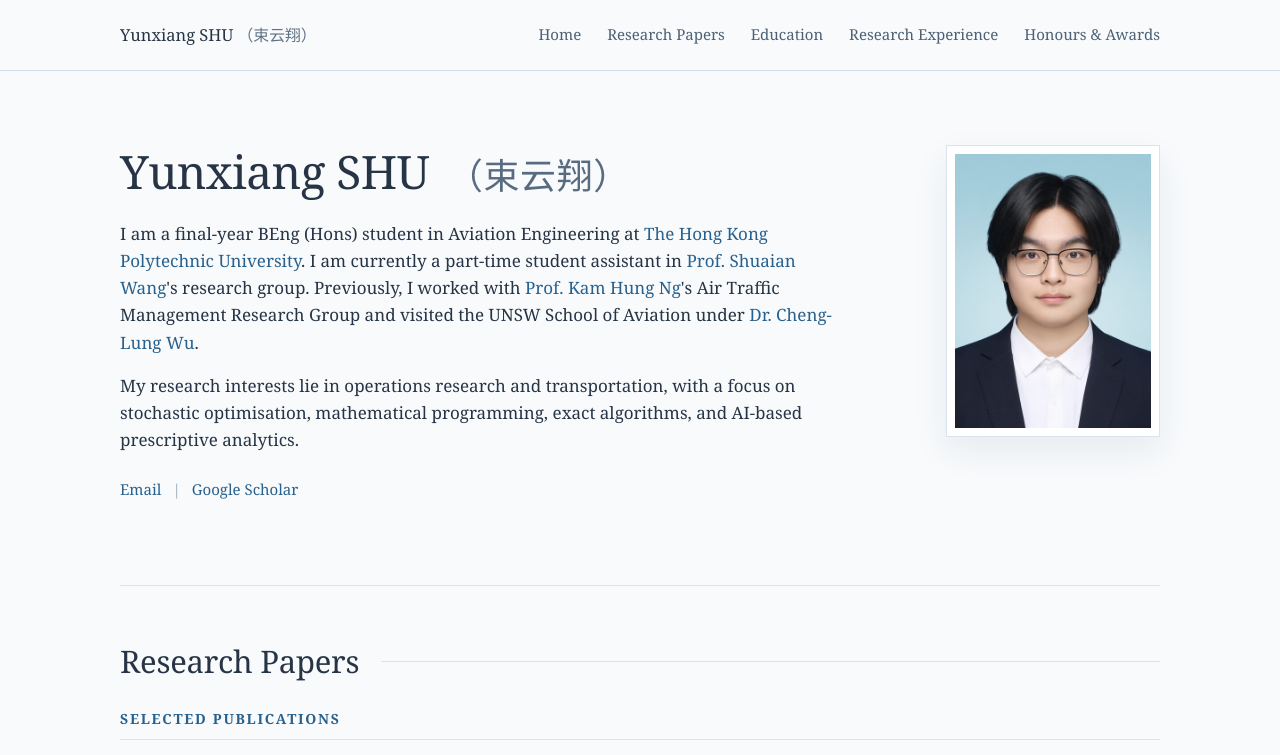
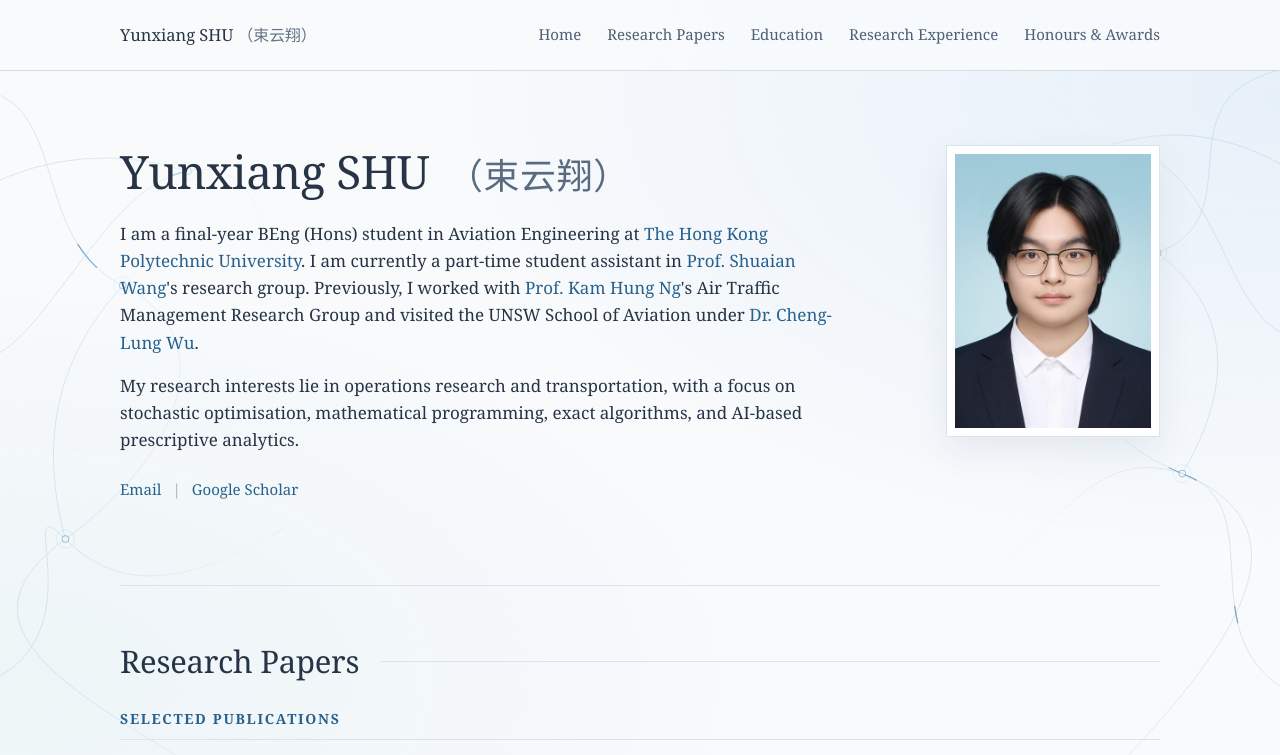
Before and after one commit to Richard2025-hub/richard2025-hub.github.io, a plain HTML site: page index.html in a window 1280 px wide. Shown: the top 755 px of the page. Drawn offline with Linux system fonts and the light colour scheme.

Commit message:
Add decorative aviation network background

```diff
--- a/index.html
+++ b/index.html
@@ -9,7 +9,7 @@
     <link rel="canonical" href="https://richard2025-hub.github.io/" />
     <link rel="sitemap" type="application/xml" href="./sitemap.xml" />
     <title>Yunxiang SHU（束云翔） | Academic Homepage</title>
-    <link rel="stylesheet" href="./styles.css?v=20261110f" />
+    <link rel="stylesheet" href="./styles.css?v=20261120-network" />
     <script type="application/ld+json">
       {
         "@context": "https://schema.org",
@@ -31,6 +31,46 @@
     </script>
   </head>
   <body>
+    <div class="ambient-network" aria-hidden="true">
+      <svg class="network-map network-map--left" viewBox="0 0 360 900" fill="none" focusable="false">
+        <g class="network-routes">
+          <path d="M-40 70 C90 70 30 250 150 310 S230 510 80 620 S90 810 310 940" />
+          <path d="M-60 390 C30 460 110 190 230 170 S300 310 400 340" />
+          <path d="M-30 800 C130 750 10 550 80 620 S240 680 390 580" />
+          <path d="M-20 190 Q100 130 230 170 M150 310 Q30 440 80 620" />
+        </g>
+        <g class="network-signals">
+          <path class="network-signal" pathLength="100" d="M-40 70 C90 70 30 250 150 310 S230 510 80 620 S90 810 310 940" />
+          <path class="network-signal network-signal--second" pathLength="100" d="M-60 390 C30 460 110 190 230 170 S300 310 400 340" />
+          <path class="network-signal network-signal--third" pathLength="100" d="M-30 800 C130 750 10 550 80 620 S240 680 390 580" />
+        </g>
+        <g class="network-nodes">
+          <circle cx="150" cy="310" r="4" /><circle cx="80" cy="620" r="4" /><circle cx="230" cy="170" r="4" />
+        </g>
+        <g class="network-halos">
+          <circle cx="150" cy="310" r="11" /><circle cx="80" cy="620" r="11" /><circle cx="230" cy="170" r="11" />
+        </g>
+      </svg>
+      <svg class="network-map network-map--right" viewBox="0 0 360 900" fill="none" focusable="false">
+        <g class="network-routes">
+          <path d="M400 40 C190 60 340 220 210 270 S70 470 240 540 S300 760 120 940" />
+          <path d="M400 370 C280 400 300 100 120 150 S30 300 -40 350" />
+          <path d="M400 820 C230 760 360 580 240 540 S90 630 -40 680" />
+          <path d="M390 180 Q260 90 120 150 M210 270 Q340 370 240 540" />
+        </g>
+        <g class="network-signals">
+          <path class="network-signal network-signal--second" pathLength="100" d="M400 40 C190 60 340 220 210 270 S70 470 240 540 S300 760 120 940" />
+          <path class="network-signal network-signal--third" pathLength="100" d="M400 370 C280 400 300 100 120 150 S30 300 -40 350" />
+          <path class="network-signal" pathLength="100" d="M400 820 C230 760 360 580 240 540 S90 630 -40 680" />
+        </g>
+        <g class="network-nodes">
+          <circle cx="210" cy="270" r="4" /><circle cx="240" cy="540" r="4" /><circle cx="120" cy="150" r="4" />
+        </g>
+        <g class="network-halos">
+          <circle cx="210" cy="270" r="11" /><circle cx="240" cy="540" r="11" /><circle cx="120" cy="150" r="11" />
+        </g>
+      </svg>
+    </div>
     <header class="site-header">
       <div class="container header-inner">
         <a class="site-name" href="#home">Yunxiang SHU <span class="chinese-name" lang="zh-CN">（束云翔）</span></a>
```
